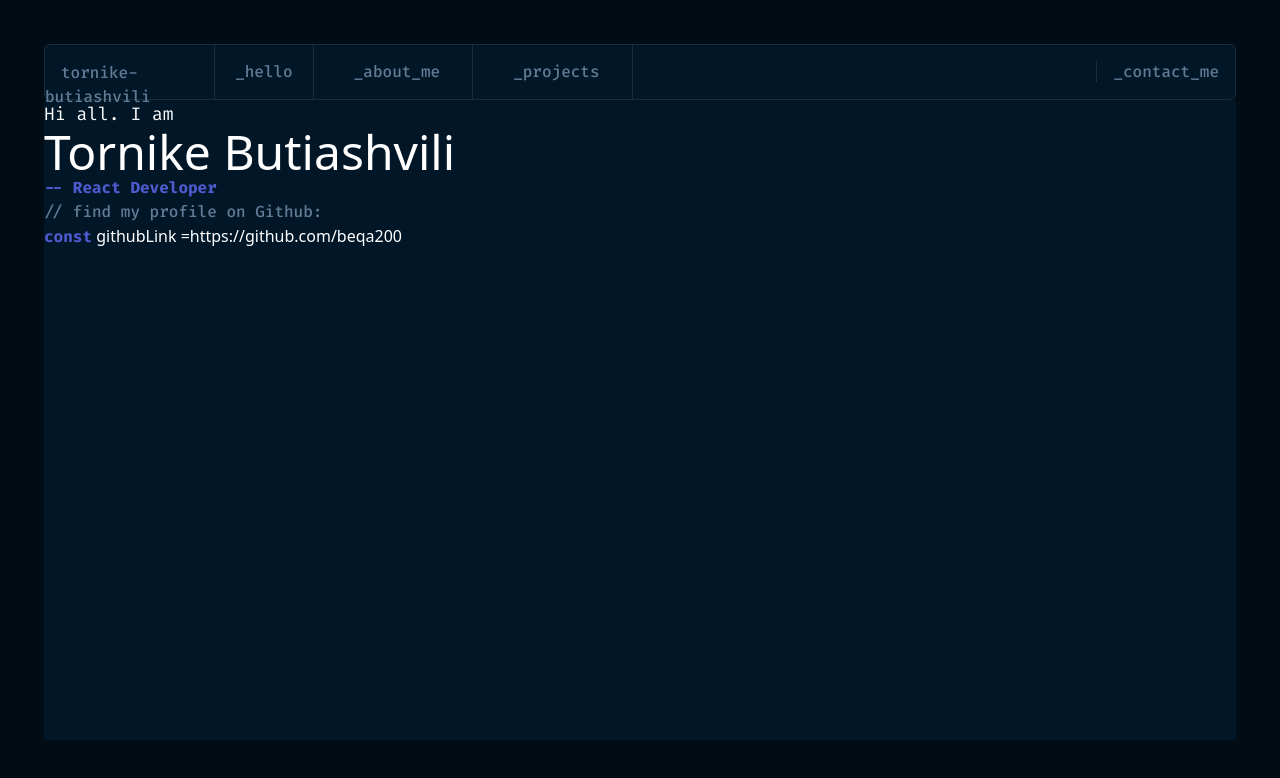
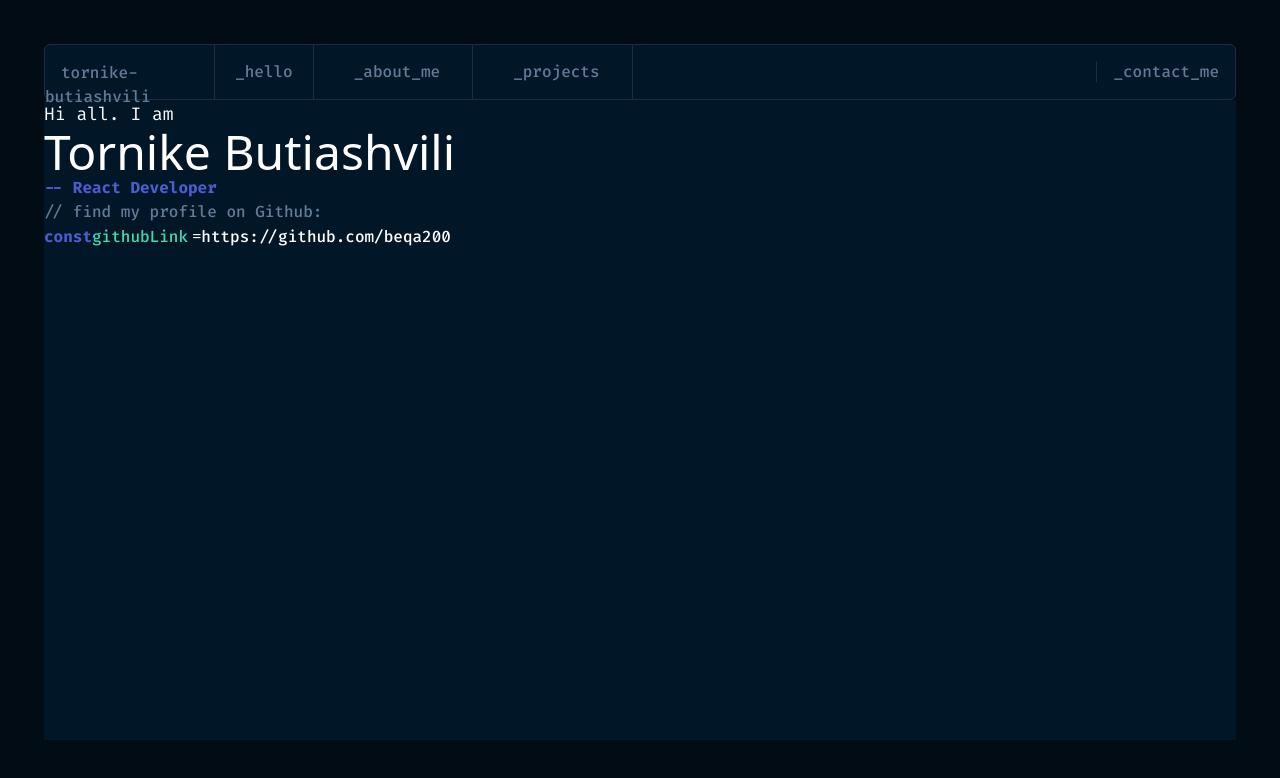
Before and after one commit to tornike2002/portfolio-website, a React (Vite) app: page / in a window 1280 px wide. Shown: the top 778 px of the page. Built offline with nearby package versions, Linux system fonts and the light colour scheme.

Commit message:
added new color codered

```diff
--- a/src/components/header/Header.tsx
+++ b/src/components/header/Header.tsx
@@ -16,8 +16,11 @@ const Header: React.FC = () => {
           // find my profile on Github:
         </p>
         <h1>
-          <span className="text-codeBlue font-Fira font-bold text-base">const</span> <span>githubLink</span> =
-          <span>https://github.com/beqa200</span>
+          <span className="text-codeBlue font-Fira font-bold text-base">
+            const
+          </span>
+          <span className="font-Fira text-base font-medium text-codeGreen">githubLink</span> =
+          <span className="font-Fira text-base font-medium">https://github.com/beqa200</span>
         </h1>
       </div>
     </div>
--- a/tailwind.config.js
+++ b/tailwind.config.js
@@ -7,7 +7,8 @@ export default {
         navPrimary: "#607b96",
         NavBorderColor: "#1e2d3d",
         codeBlue: "#4d5bce",
-        codeGreen: "#43d9ad"
+        codeGreen: "#43d9ad",
+        codeRed: "#e99287",
       },
       backgroundColor: {
         MainPrimary: "#011627",
```
